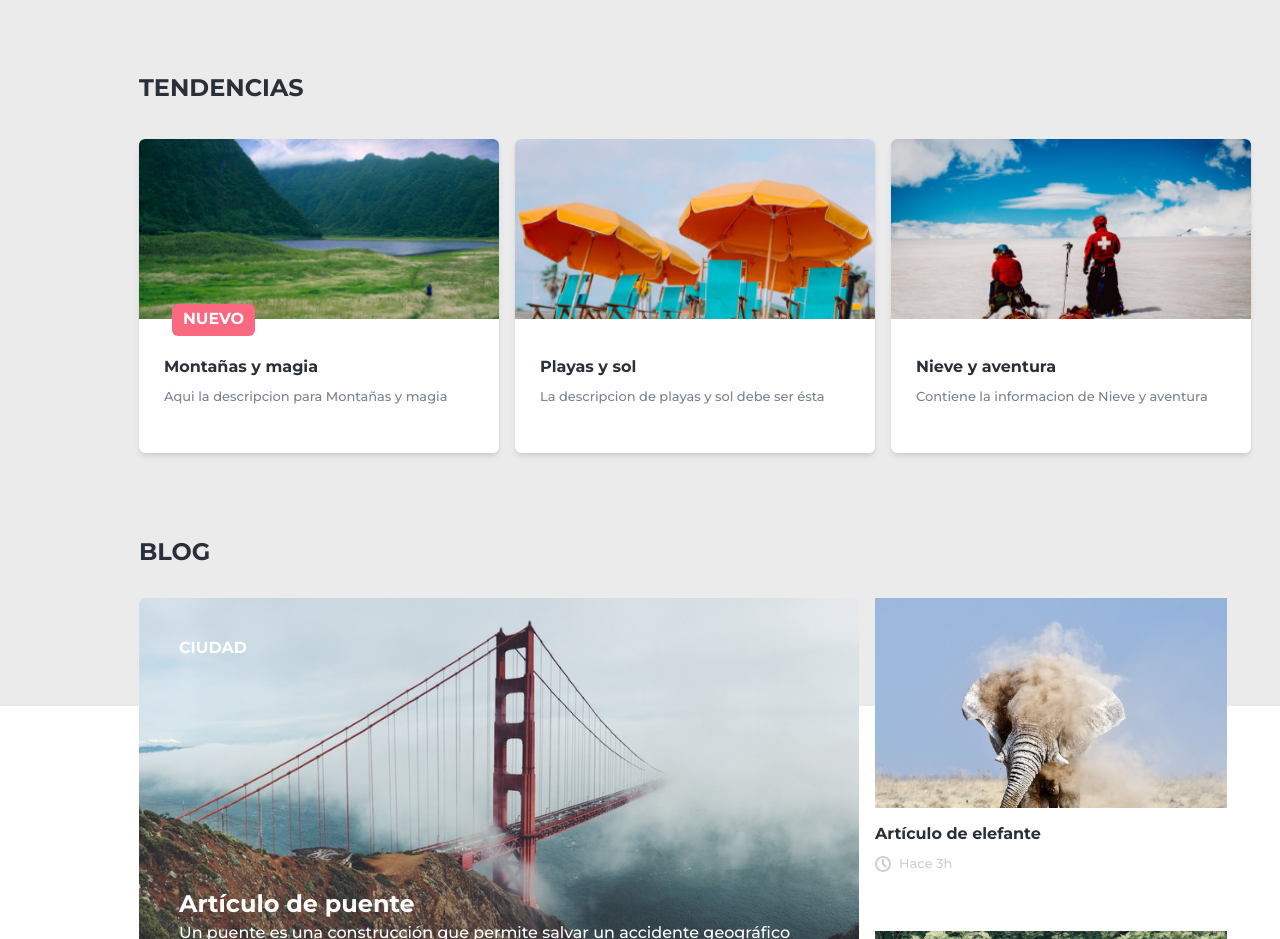
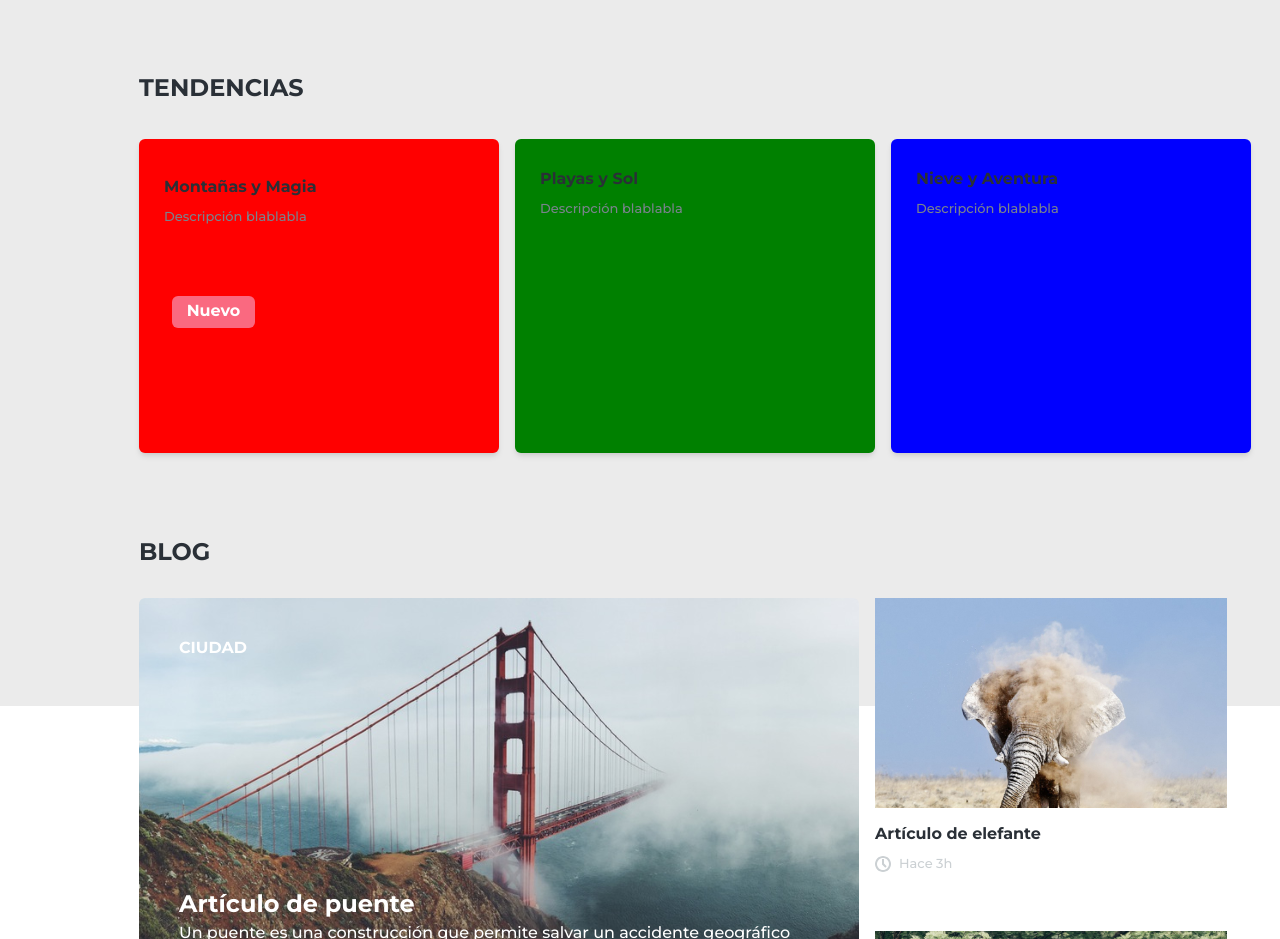
Before and after one commit to Ernesferre/Aenima-Viajes, a React (Create React App) app: page / in a window 1280 px wide. Shown: the part 820-1759 px from the top of the page. Built offline with nearby package versions, Linux system fonts and the light colour scheme.

Commit message:
recorriendo y renderizando data estatica

```diff
--- a/src/components/Trends.js
+++ b/src/components/Trends.js
@@ -1,15 +1,25 @@
 import { Box, HStack, VStack, Text } from "@chakra-ui/layout";
-import React from "react";
+import customFetch from "../utils/customFetch";
+import React, { useState, useEffect } from "react";
 import TrendsCard from "./TrendsCard";
 import card_01 from "../assets/img/card_01.png";
 import card_02 from "../assets/img/card_02.png";
 import card_03 from "../assets/img/card_03.png";
+const { data } = require("../utils/data");
 
 const Trends = () => {
+  const [product, setProduct] = useState([]);
+
+  useEffect(() => {
+    customFetch(data)
+      .then((result) => setProduct(result))
+      .catch((err) => console.log(err));
+  }, []);
+
+  console.log(product);
+
   return (
     <>
-      {/* // Desktop Layout */}
-
       <Box
         d={{ base: "none", md: "flex" }}
         h="736px"
@@ -34,55 +44,22 @@ const Trends = () => {
           >
             TENDENCIAS
           </Text>
+
           <HStack spacing="16px">
-            <TrendsCard
-              img={card_01}
-              title="Montañas y magia"
-              description="Aqui la descripcion para Montañas y magia"
-              post="NUEVO"
-            />
-            <TrendsCard
-              img={card_02}
-              title="Playas y sol"
-              description="La descripcion de playas y sol debe ser ésta"
-              post=""
-            />
-            <TrendsCard
-              img={card_03}
-              title="Nieve y aventura"
-              description="Contiene la informacion de Nieve y aventura"
-              post=""
-            />
+            {product.length > 0 ? (
+              product.map((item) => (
+                <TrendsCard
+                  key={item.id}
+                  title={item.title}
+                  color={item.color}
+                  description={item.description}
+                  date={item.date}
+                />
+              ))
+            ) : (
+              <p>Cargando...</p>
+            )}
           </HStack>
-        </VStack>
-      </Box>
-
-      {/* // Mobile Layout */}
-
-      <Box h="736px" bg="#EBEBEB" w="360px" d={{ base: "flex", md: "none" }}>
-        <VStack
-          d="flex"
-          mx="auto"
-          alignItems="flex-start"
-          fontFamily="Montserrat"
-        >
-          <Text
-            mt="80px"
-            fontSize="24px"
-            color="#2A3037"
-            fontWeight="bold"
-            mb="10px"
-          >
-            TENDENCIAS
-          </Text>
-          <Box>
-            <TrendsCard
-              img={card_01}
-              title="Montañas y magia"
-              description="Aqui la descripcion para Montañas y magia"
-              post="NUEVO"
-            />
-          </Box>
         </VStack>
       </Box>
     </>
--- a/src/components/TrendsCard.js
+++ b/src/components/TrendsCard.js
@@ -1,8 +1,10 @@
-import { Img } from "@chakra-ui/image";
+// import { Img } from "@chakra-ui/image";
 import { Box, Text, VStack } from "@chakra-ui/layout";
 import React from "react";
 
-const TrendsCards = ({ img, title, description, post }) => {
+const TrendsCards = ({ id, title, color, description, date }) => {
+  const currentDate = "26-11-2021";
+
   return (
     <Box>
       <VStack
@@ -10,7 +12,7 @@ const TrendsCards = ({ img, title, description, post }) => {
         m="5px"
         h="314px"
         mx="auto"
-        bg="white"
+        bg={color}
         borderRadius="6px"
         boxShadow="md"
         display="flex"
@@ -18,15 +20,7 @@ const TrendsCards = ({ img, title, description, post }) => {
         position="relative"
         fontFamily="Montserrat"
       >
-        <Img
-          src={img}
-          alt="Trends"
-          h="180px"
-          objectFit="cover"
-          w="100%"
-          borderRadius="6px 6px 0 0"
-        />
-        {post ? (
+        {date === currentDate ? (
           <Text
             w="83px"
             h="32px"
@@ -41,7 +35,7 @@ const TrendsCards = ({ img, title, description, post }) => {
             top="157"
             left="33px"
           >
-            {post}
+            Nuevo
           </Text>
         ) : null}
 
--- /dev/null
+++ b/src/utils/customFetch.js
@@ -0,0 +1,7 @@
+const customFetch = (task) => {
+  return new Promise((resolve, reject) => {
+    resolve(task);
+  });
+};
+
+export default customFetch;
--- /dev/null
+++ b/src/utils/data.js
@@ -0,0 +1,27 @@
+const data = [
+  {
+    id: "1",
+    title: "Montañas y Magia",
+    color: "red",
+    description: "Descripción blablabla",
+    date: "26-11-2021",
+  },
+  {
+    id: "2",
+    title: "Playas y Sol",
+    color: "green",
+    description: "Descripción blablabla",
+    date: "01-03-2021",
+  },
+  {
+    id: "3",
+    title: "Nieve y Aventura",
+    color: "blue",
+    description: "Descripción blablabla",
+    date: "09-05-2020",
+  },
+];
+
+module.exports = {
+  data,
+};
```
